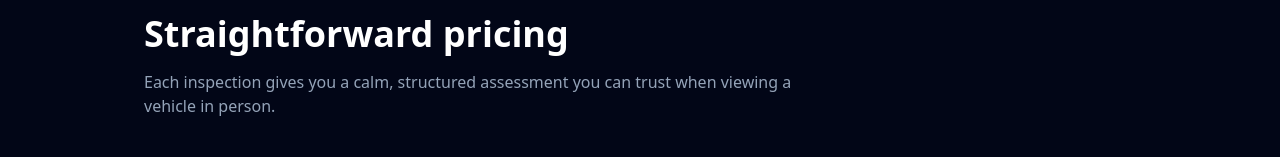
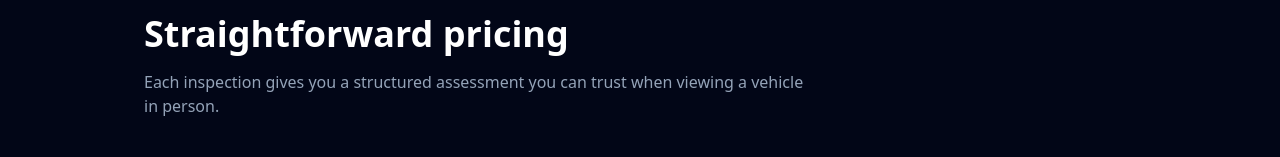
Before and after one commit to jeremy-swallow/carverity-clean, a React (Vite) app: page /pricing in a window 1280 px wide. Shown: the part 122-279 px from the top of the page. Built offline with nearby package versions, Linux system fonts and the light colour scheme; no server answers.

Commit message:
Remove 'calm' wording from pricing copy

```diff
--- a/src/pages/Pricing.tsx
+++ b/src/pages/Pricing.tsx
@@ -220,8 +220,8 @@ export default function Pricing() {
           Straightforward pricing
         </h1>
         <p className="text-slate-400 text-base">
-          Each inspection gives you a calm, structured assessment you can trust
-          when viewing a vehicle in person.
+          Each inspection gives you a structured assessment you can trust when
+          viewing a vehicle in person.
         </p>
       </header>
 
```
